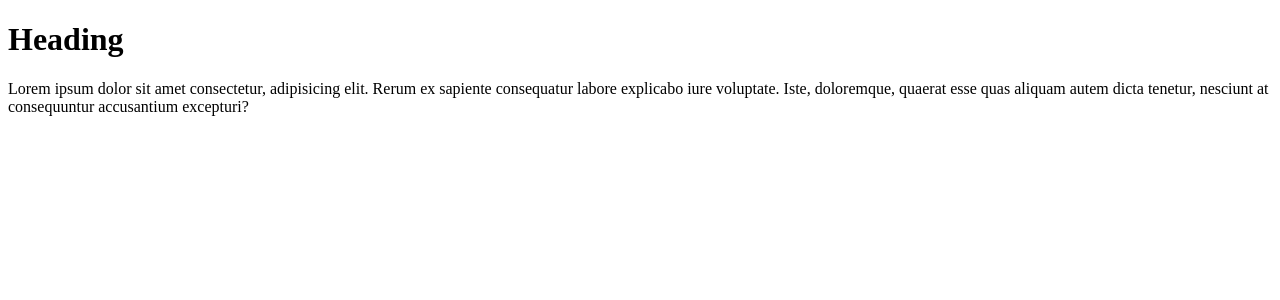
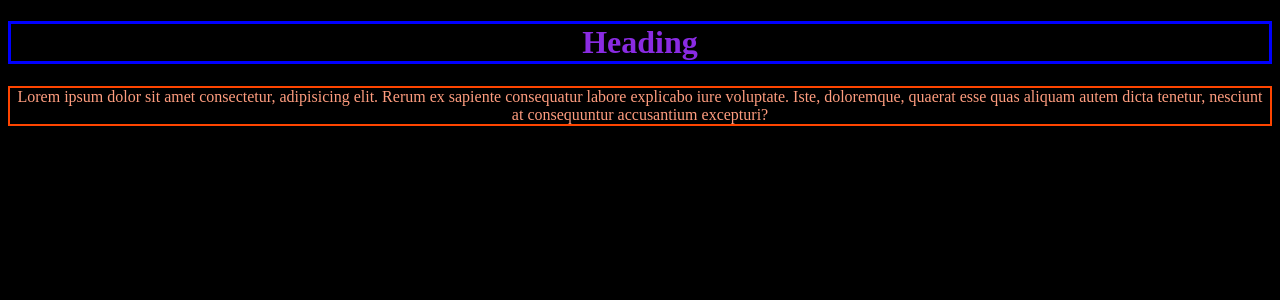
Before and after one commit to tech9nutcrack/myproject, a Django app: page /home in a window 1280 px wide. Shown: the top 300 px of the page. Run offline with Django 4.2, Linux system fonts and the light colour scheme.

Commit message:
version7

```diff
--- a/myapp/templates/home1.html
+++ b/myapp/templates/home1.html
@@ -4,10 +4,23 @@
     <meta charset="UTF-8">
     <meta http-equiv="X-UA-Compatible" content="IE=edge">
     <meta name="viewport" content="width=device-width, initial-scale=1.0">
+    <style>
+        p{
+            color: rgb(255, 157, 127);
+            text-align: center;
+            border: 2px solid orangered;
+        }
+        h1{
+            border: 3px solid blue;
+        }
+        body{
+            background-color: black;
+        }
+    </style>
     <title>tmepo</title>
 </head>
 <body>
-    <h1>Heading</h1>
+    <h1 style="color: blueviolet; text-align:center">Heading</h1>
     <p>Lorem ipsum dolor sit amet consectetur, adipisicing elit. Rerum ex sapiente consequatur labore explicabo iure voluptate. Iste, doloremque, quaerat esse quas aliquam autem dicta tenetur, nesciunt at consequuntur accusantium excepturi?</p>
 </body>
 </html>
--- a/myproject/settings.py
+++ b/myproject/settings.py
@@ -124,3 +124,7 @@ STATIC_URL = 'static/'
 DEFAULT_AUTO_FIELD = 'django.db.models.BigAutoField'
 
 STATICFILES_STORAGE = 'whitenoise.storage.CompressedManifestStaticFilesStorage'
+
+STATICFILES_DIRS = [
+    BASE_DIR/'/myapp/static'
+]
```
Also changed, not shown: myapp/static/first.css (added, +8 -0 lines), myapp/templates/app1.html (+5 -2 lines).
